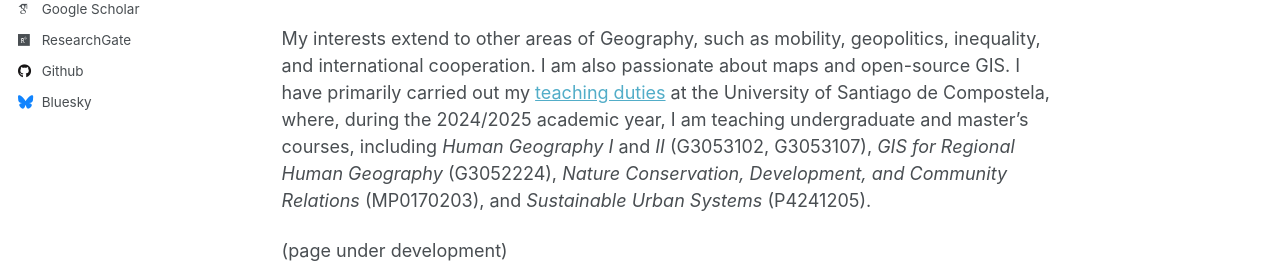
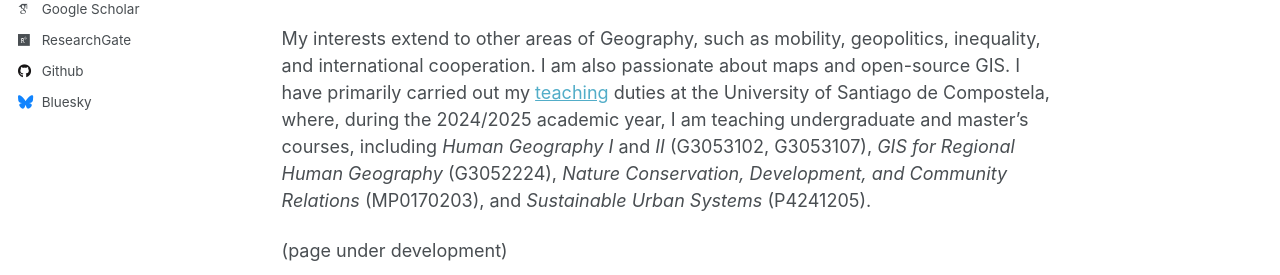
Before and after one commit to diegocidras/diegocidras.github.io, a Jekyll site: the page built from _pages/about.md, in a window 1280 px wide and 1140 px high. Shown: the part 471-746 px from the top of the window. Built offline with Jekyll 4.4.1, drawn with Linux system fonts in a browser that asks for light colours; some web fonts are replaced.

```diff
--- a/_pages/about.md
+++ b/_pages/about.md
@@ -9,6 +9,6 @@ redirect_from:
 
 Hi! I'm a geographer with a particular interest in understanding nature-culture interactions in the management of contentious landscapes. My [research](https://investigacion.usc.gal/investigadores/844832/detalle) typically draws on social movements and environmentalism, focusing on how collective actions influence social-ecological transformations. Therefore my interests are focused on how grassroots organizing within or beyond the non-profit sector drives struggles for justice and fosters alternative rural and urban geographies. The forestry sector has been a central focus of my analysis, particularly around the role of large eucalyptus plantations in Spain and Western Australia. Awarded the Extraordinary Doctoral Prize in 2024, my [doctoral thesis](https://minerva.usc.es/entities/publication/4ef3d3fb-820c-4d83-bf05-1f6423c6595b) formulates an approach to disputed forest spaces through landscape-scale planning. My work has been published, among others, in _Political Geography_, _Journal for Nature Conservation_, _Australian Geographer_, _Review of Agricultural, Food and Environmental Studies_ and _Bulletin of the Spanish Association of Geography_.
 
-My interests extend to other areas of Geography, such as mobility, geopolitics, inequality, and international cooperation. I am also passionate about maps and open-source GIS. I have primarily carried out my [teaching duties](https://www.usc.gal/gl/departamento/xeografia/directorio/diego-cidras-fernandez-358206) at the University of Santiago de Compostela, where, during the 2024/2025 academic year, I am teaching undergraduate and master’s courses, including _Human Geography I_ and _II_ (G3053102, G3053107), _GIS for Regional Human Geography_ (G3052224), _Nature Conservation, Development, and Community Relations_ (MP0170203), and _Sustainable Urban Systems_ (P4241205).
+My interests extend to other areas of Geography, such as mobility, geopolitics, inequality, and international cooperation. I am also passionate about maps and open-source GIS. I have primarily carried out my [teaching](https://www.usc.gal/gl/departamento/xeografia/directorio/diego-cidras-fernandez-358206) duties at the University of Santiago de Compostela, where, during the 2024/2025 academic year, I am teaching undergraduate and master’s courses, including _Human Geography I_ and _II_ (G3053102, G3053107), _GIS for Regional Human Geography_ (G3052224), _Nature Conservation, Development, and Community Relations_ (MP0170203), and _Sustainable Urban Systems_ (P4241205).
 
 (page under development)
```
